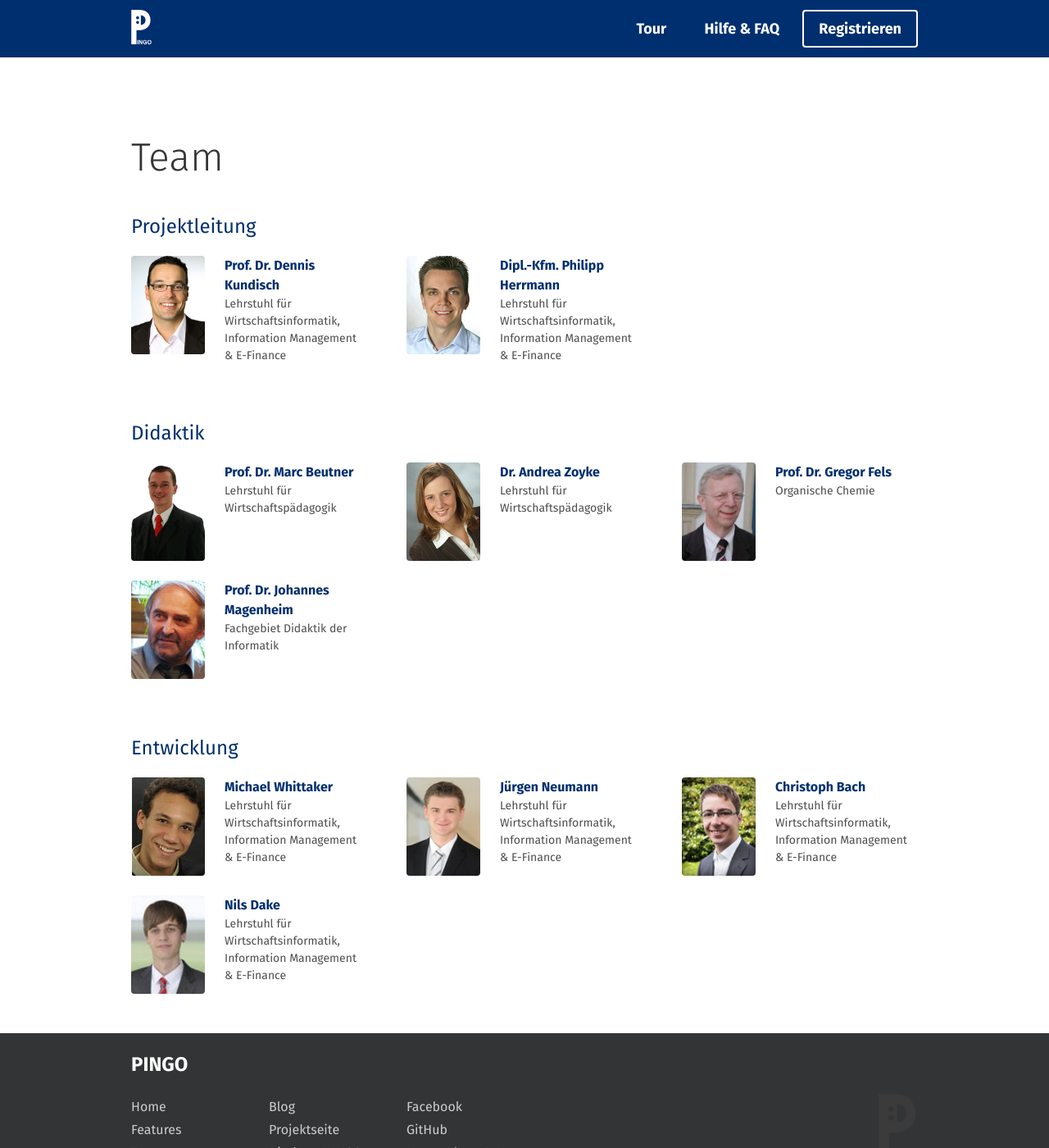
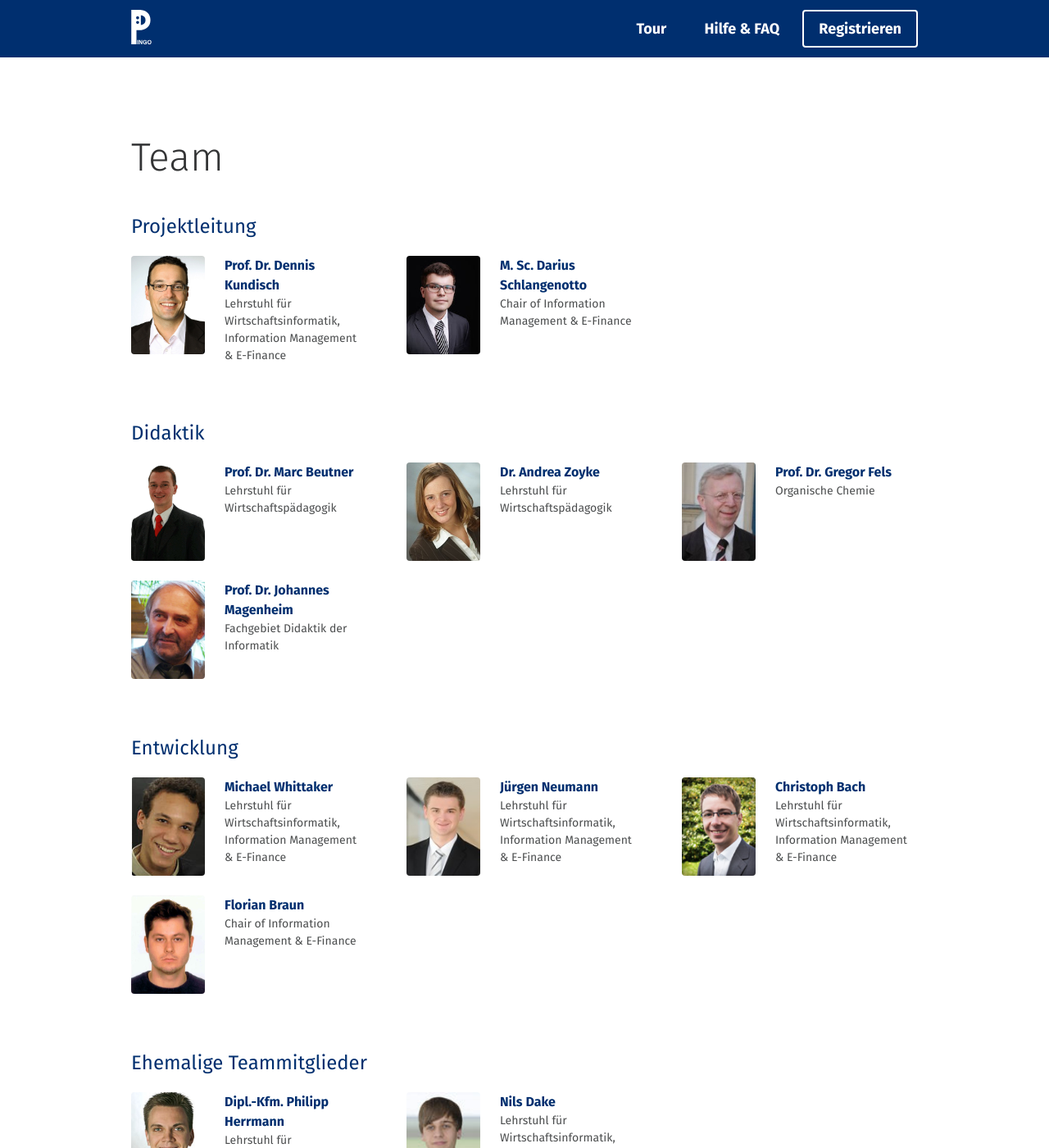
Before and after one commit to PingoUPB/pingoupb.github.io, a Jekyll site: the page built from de/team/index.html, in a window 1280 px wide and 1400 px high. Shown: the whole window at 82% size. Built offline with Jekyll 4.4.1, drawn with Linux system fonts in a browser that asks for light colours; nearby versions of some CDN libraries; Markdown is read by kramdown in place of the engine named in the settings.

Commit message:
update team members

```diff
--- a/_data/people.yml
+++ b/_data/people.yml
@@ -52,6 +52,12 @@
   chair: Chair of Information Management & E-Finance
   url: http://wiwi.uni-paderborn.de/dep3/winfo2/team/studentische-hilfskraefte/
 
+- name: Florian Braun
+  task: Development
+  img: braun.jpg
+  chair: Chair of Information Management & E-Finance
+  url: http://wiwi.uni-paderborn.de/dep3/winfo2/team/studentische-hilfskraefte/
+
 - name: Dipl.-Kfm. Philipp Herrmann
   task: Former team members
   img: herrmann.jpg
--- a/_data/people_de.yml
+++ b/_data/people_de.yml
@@ -4,11 +4,11 @@
   chair: Lehrstuhl für Wirtschaftsinformatik, Information Management & E-Finance
   url: https://wiwi.uni-paderborn.de/dep3/winfo2/team/dennis-kundisch/
 
-- name: Dipl.-Kfm. Philipp Herrmann
+- name: M. Sc. Darius Schlangenotto
   task: Projektleitung
-  img: herrmann.jpg
-  chair: Lehrstuhl für Wirtschaftsinformatik, Information Management & E-Finance
-  url: https://wiwi.uni-paderborn.de/dep3/winfo2/team/philipp-herrmann/
+  img: schlangenotto.jpg
+  chair: Chair of Information Management & E-Finance
+  url: https://wiwi.uni-paderborn.de/dep3/winfo2/team/darius-schlangenotto/
 
 - name: Prof. Dr. Marc Beutner
   task: Didaktik
@@ -52,8 +52,20 @@
   chair: Lehrstuhl für Wirtschaftsinformatik, Information Management & E-Finance
   url: http://wiwi.uni-paderborn.de/dep3/winfo2/team/studentische-hilfskraefte/
 
+- name: Florian Braun
+  task: Entwicklung
+  img: braun.jpg
+  chair: Chair of Information Management & E-Finance
+  url: http://wiwi.uni-paderborn.de/dep3/winfo2/team/studentische-hilfskraefte/
+
+- name: Dipl.-Kfm. Philipp Herrmann
+  task: Ehemalige Teammitglieder
+  img: herrmann.jpg
+  chair: Lehrstuhl für Wirtschaftsinformatik, Information Management & E-Finance
+  url: https://wiwi.uni-paderborn.de/dep3/winfo2/team/philipp-herrmann/
+
 - name: Nils Dake
-  task: Entwicklung
+  task: Ehemalige Teammitglieder
   img: dake.jpg
   chair: Lehrstuhl für Wirtschaftsinformatik, Information Management & E-Finance
   url: http://wiwi.uni-paderborn.de/dep3/winfo2/team/studentische-hilfskraefte/
```
Also changed, not shown: assets/img/people/braun.jpg (added).
